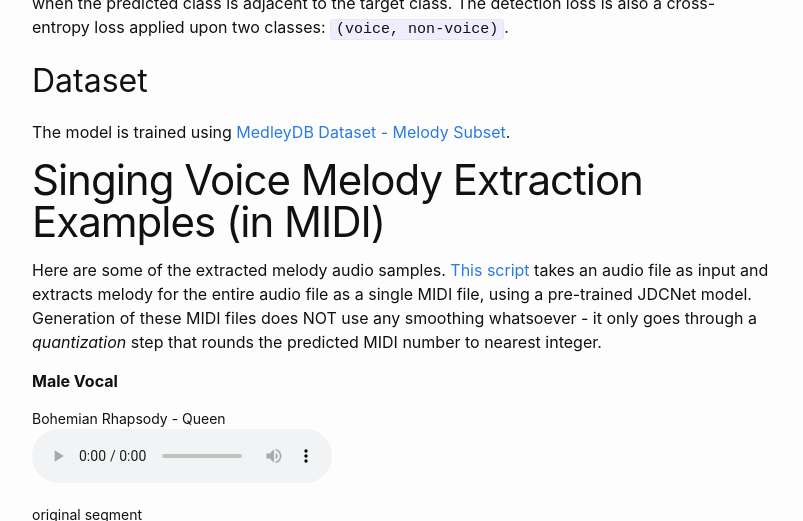
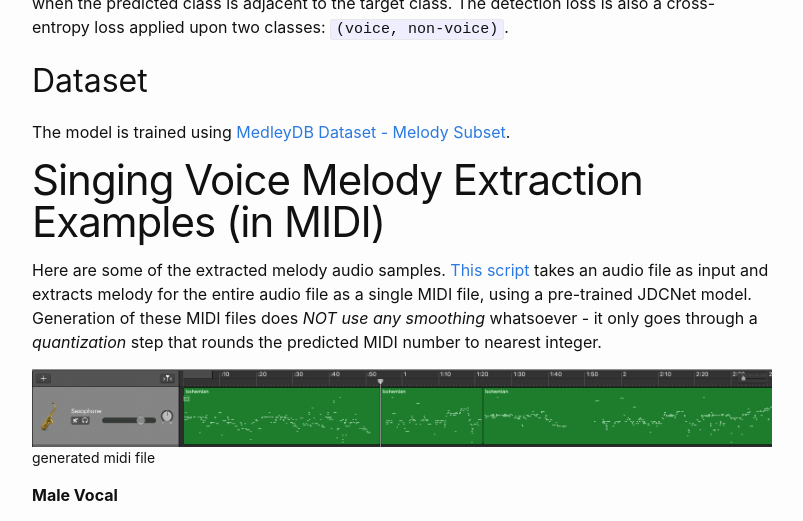
Before and after one commit to dansuh17/dansuh17.github.io, a Jekyll site: the page built from _posts/2019-11-20-jdcnet.md, in a window 1280 px wide and 900 px high, scrolled down 1574 px, cut to the strip 0-521 px from the top of the window. Shown: the whole strip, without its empty margins (238-1041 px from the left). Built offline with Jekyll 4.4.1, drawn with Linux system fonts in a browser that asks for light colours; formulas are drawn with MathJax 3.

Commit message:
generated midi image added

```diff
--- a/_posts/2019-11-20-jdcnet.md
+++ b/_posts/2019-11-20-jdcnet.md
@@ -59,8 +59,15 @@ The model is trained using [MedleyDB Dataset - Melody Subset](https://zenodo.org
 Here are some of the extracted melody audio samples.
 [This script](https://github.com/dansuh17/jdcnet-pytorch/blob/master/extract_melody.py) takes an audio file as input
 and extracts melody for the entire audio file as a single MIDI file, using a pre-trained JDCNet model.
-Generation of these MIDI files does NOT use any smoothing whatsoever -
+Generation of these MIDI files does _NOT use any smoothing_ whatsoever -
 it only goes through a _quantization_ step that rounds the predicted MIDI number to nearest integer.
+
+{% include figure.html
+    src='/assets/img/midi_generated.png'
+    figcaption='generated midi file'
+    alt='midi_generated'
+%}
+
 
 **Male Vocal**
 
```
Also changed, not shown: assets/img/midi_generated.png (added).
